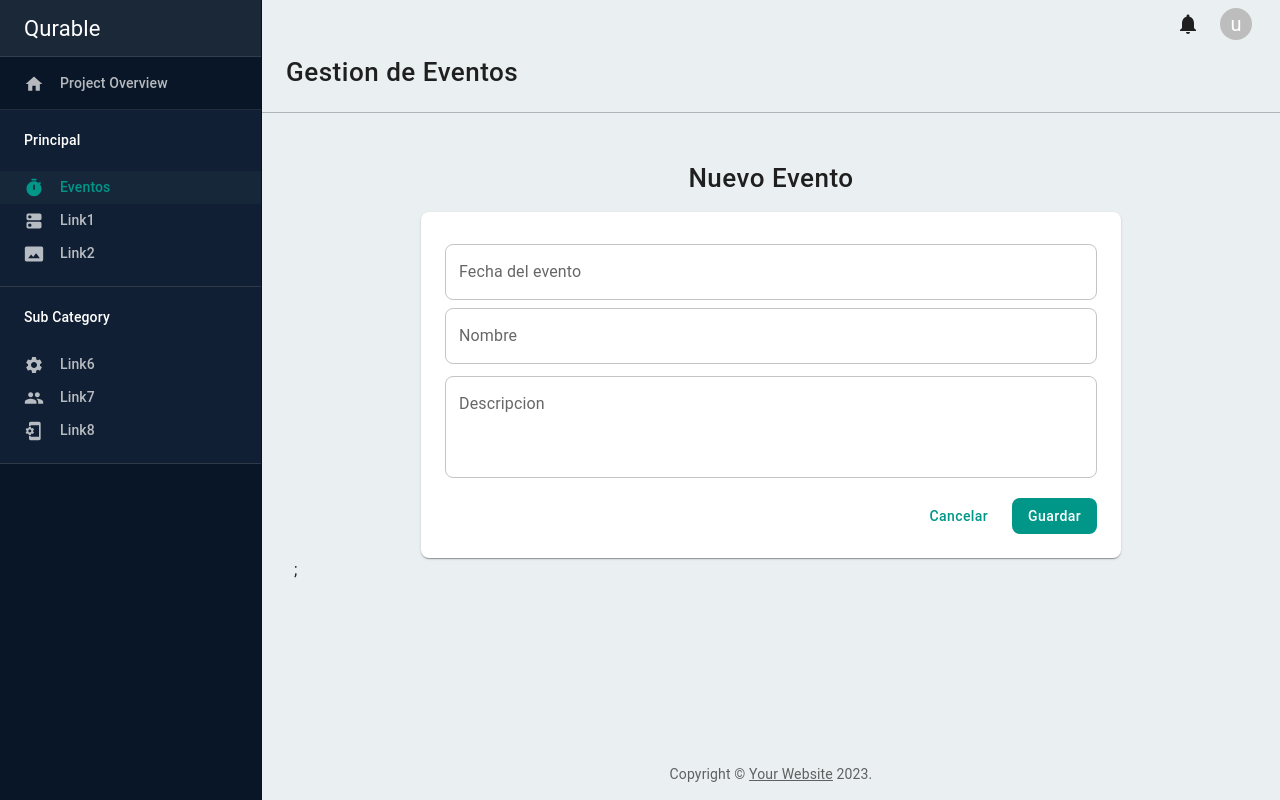
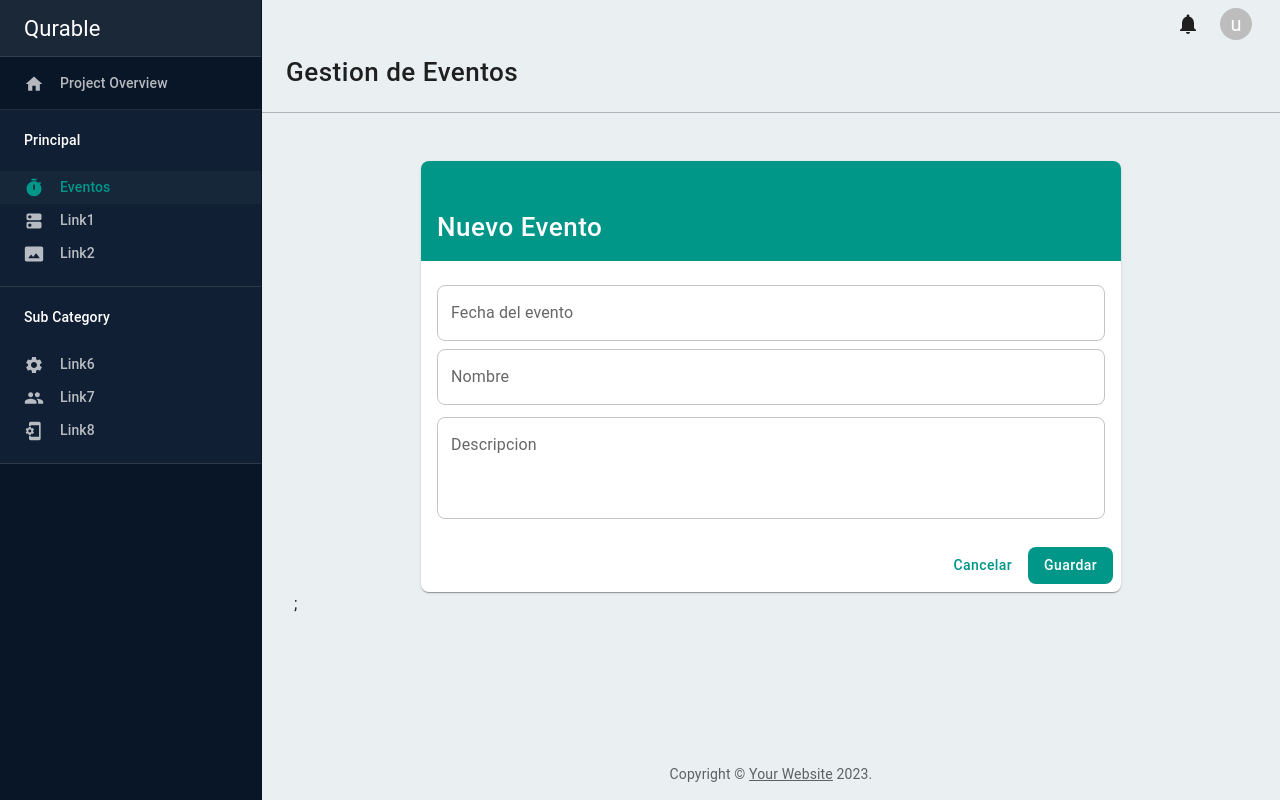
Before and after one commit to p4tr1c1o/Qurable, a React (Vite) app: page /events/form in a window 1280 px wide. Built offline with nearby package versions, Linux system fonts and the light colour scheme; no server answers; sample sign-in values are in the browser's storage.

Commit message:
feat(events): agrego posteo de nuevos eventos

```diff
--- a/src/ejercicio-5/components/RequireAuth.tsx
+++ b/src/ejercicio-5/components/RequireAuth.tsx
@@ -8,7 +8,6 @@ interface RequireAuthProps {
 
 function RequireAuth({ children }: RequireAuthProps) {
 	const location = useLocation()
-	console.log(auth.currentUser ?? "pepino")
 
 	if (auth.currentUser) {
 		return <>
--- a/src/ejercicio-5/models/Evento.ts
+++ b/src/ejercicio-5/models/Evento.ts
@@ -1,4 +1,4 @@
-import { DocumentData, QueryDocumentSnapshot, SnapshotOptions } from "firebase/firestore"
+import { DocumentData, QueryDocumentSnapshot, SnapshotOptions, Timestamp } from "firebase/firestore"
 
 export default class Evento {
 	docId?: string
@@ -13,7 +13,10 @@ export default class Evento {
 
 export const eventoConverter = {
 	toFirestore(evento: Evento): DocumentData {
-		return { ...evento }
+		return {
+			...evento,
+			fecha: new Date(evento.fecha)
+		}
 	},
 	fromFirestore(
 		snapshot: QueryDocumentSnapshot,
@@ -21,8 +24,9 @@ export const eventoConverter = {
 	): Evento {
 		const data = snapshot.data(options)!
 		return new Evento({
+			...data,
 			docId: snapshot.id,
-			...data,
+			fecha: new Date(data?.fecha)
 		})
 	}
 }
--- a/src/ejercicio-5/pages/event-form/+page.tsx
+++ b/src/ejercicio-5/pages/event-form/+page.tsx
@@ -1,9 +1,10 @@
-import Paper from "@mui/material/Paper"
-import { Button, Stack, TextField, Typography, useTheme } from "@mui/material"
+import { Button, Card, CardActions, CardContent, CardHeader, Stack, TextField, Typography, useTheme } from "@mui/material"
 import { useFormik } from "formik"
 import * as yup from "yup"
 import { MobileDateTimePicker } from "@mui/x-date-pickers/MobileDateTimePicker"
 import { useNavigate } from "react-router-dom"
+import EventsService from "../../services/EventsService"
+import Evento from "../../models/Evento"
 
 function EventForm() {
 	const navigate = useNavigate()
@@ -19,19 +20,20 @@ function EventForm() {
 	})
 
 	const formik = useFormik({
-		initialValues: {
+		initialValues: new Evento({
 			nombre: "",
-			descripcion: "",
-			fecha: ""
-		},
+			descripcion: ""
+		}),
 		validationSchema: validation,
 		onSubmit: handleSubmit
 	})
 
-	function handleSubmit() {
-		alert(JSON.stringify(formik.values, null, 2))
+	async function handleSubmit() {
+		const result = await EventsService.postEvento(formik.values)
+		if (result?.ok) navigate("/")
 		return
 	}
+
 
 	function handleCancel() {
 		navigate("/")
@@ -43,15 +45,24 @@ function EventForm() {
 
 	return (
 		<>
-			<Typography variant="h5" align="center"> Nuevo Evento </Typography>
-			<Paper sx={{ maxWidth: 700, marginX: 'auto', marginTop: 2, padding: 3, overflow: 'hidden' }}>
+			<Card sx={{ maxWidth: 700, margin: "auto" }}>
+				<CardHeader
+					title="Nuevo Evento"
+					sx={{
+						backgroundColor: theme.palette.secondary.main,
+						color: "white",
+						height: 100,
+						alignItems: "flex-end"
+					}}
+				/>
+				<CardContent>
 					<form onSubmit={formik.handleSubmit}>
 
 						<Stack marginTop={1}>
 							<MobileDateTimePicker
 								closeOnSelect
 								minutesStep={5}
-							value={formik.submitCount ? formik.values.fecha : undefined}
+								value={formik.values.fecha ?? null}
 								onChange={handleDateTimeChange}
 								label="Fecha del evento"
 							/>
@@ -92,16 +103,16 @@ function EventForm() {
 							helperText={formik.touched.descripcion && formik.errors.descripcion}
 						/>
 
-					<Stack direction="row" justifyContent="flex-end" marginTop={2} spacing={2}>
+
+					</form>
+				</CardContent>
+				<CardActions sx={{ display: "flex", justifyContent: "flex-end" }}>
 					<Button color="secondary" onClick={handleCancel}> Cancelar </Button>
 					<Button color="secondary" variant="contained" onClick={formik.submitForm}>
 						Guardar
 					</Button>
-					</Stack>
-
-				</form>
-
-			</Paper >
+				</CardActions>
+			</Card >
 		</>
 	)
 }
--- a/src/ejercicio-5/pages/event-list/+page.tsx
+++ b/src/ejercicio-5/pages/event-list/+page.tsx
@@ -17,12 +17,12 @@ function EventList() {
 		id: evento?.docId,
 		nombre: evento?.nombre,
 		descripcion: evento?.descripcion,
-		fecha: evento?.fecha
+		fecha: evento?.fecha.toLocaleDateString()
 	})) ?? [] as GridRowModel[]
 
 	const columns: GridColDef[] = [
 		{ field: "id", headerName: "Id", width: 100 },
-		{ field: "nombre", headerName: "Nombre", flex: 1, minWidth: 140 },
+		{ field: "nombre", headerName: "Nombre", width: 140 },
 		{ field: "descripcion", headerName: "Descripcion", flex: 1, minWidth: 160 },
 		{ field: "fecha", headerName: "Fecha", width: 130 },
 		{ field: "actions", headerName: " ", width: 100, renderCell: (params) => ActionButtonsCell(params) },
--- a/src/ejercicio-5/pages/forgot-password/+page.tsx
+++ b/src/ejercicio-5/pages/forgot-password/+page.tsx
@@ -6,6 +6,7 @@ import Link from "@mui/material/Link"
 import LockOutlinedIcon from "@mui/icons-material/LockOutlined"
 import { useFormik } from "formik"
 import theme from "../../styles/Theme"
+import AuthService from "../../services/AuthService"
 
 export default function ForgotPassword() {
 	const [mensaje, setMensaje] = useState("")
@@ -24,12 +25,10 @@ export default function ForgotPassword() {
 	})
 
 	async function handleSubmit(values) {
-		console.log(values)
-
-		// const result = await AuthService.blanquearContraseña(values.email)
-		// if (result?.esError) {
-		// 	return console.log(result.errorCode)
-		// }
+		const result = await AuthService.blanquearContraseña(values.email)
+		if (result?.esError) {
+			return console.log(result.errorCode)
+		}
 		setMensaje("Se ha enviado un correo para restablecer la contraseña")
 
 	}
--- /dev/null
+++ b/src/ejercicio-5/services/EventsService.ts
@@ -0,0 +1,21 @@
+import Evento from "../models/Evento"
+
+async function postEvento(evento: Evento) {
+	try {
+		const response = await fetch("http://127.0.0.1:5001/qurable-challenge/us-central1/api/events",
+			{
+				method: "POST",
+				headers: { 'Content-Type': 'application/json' },
+				body: JSON.stringify(evento),
+			})
+		return response
+	} catch (error) {
+		console.log(error)
+	}
+}
+
+const EventsService = {
+	postEvento
+}
+
+export default EventsService
```
Lines whose indentation alone changed are shown as unchanged.
